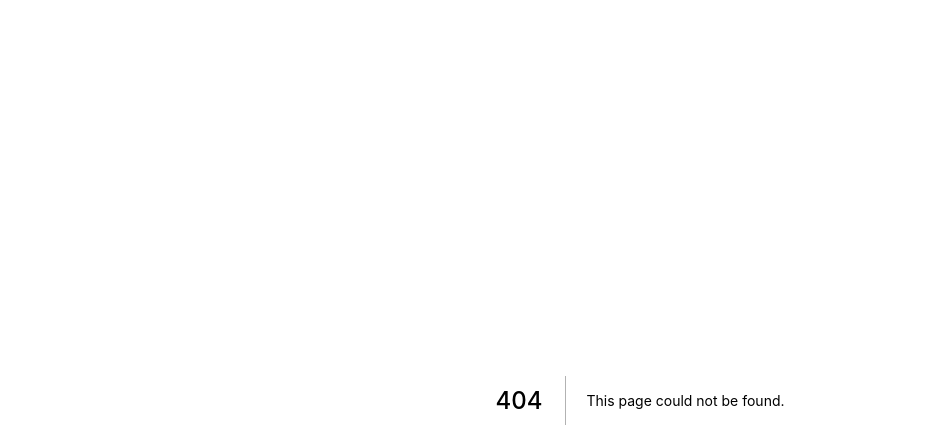
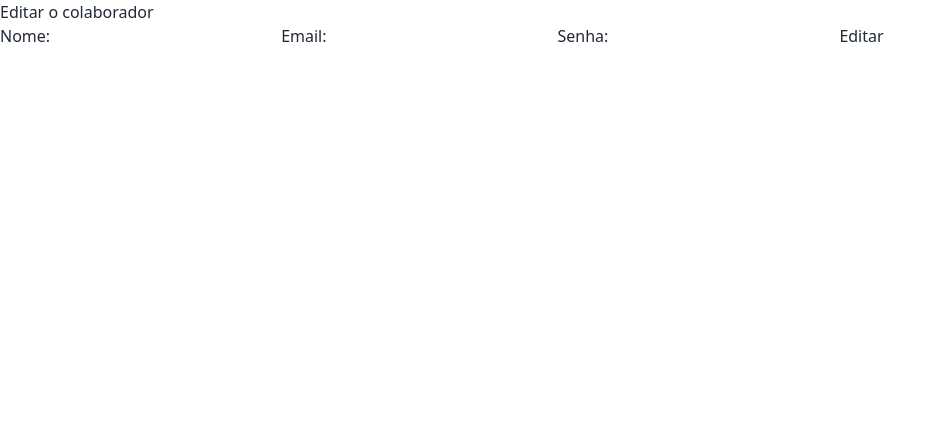
Before and after one commit to p-lacerda/desafio-findme-crud, a Next.js app in the folder front-end/: page /colaborador/editar/1 in a window 1280 px wide. Before the commit this address had no page. Shown: the top 448 px of the page, without its empty margins (0-946 px from the left). Built offline with nearby package versions, Linux system fonts and the light colour scheme.

Commit message:
adiciona rotas de editar e deletar para colaboradores

```diff
--- a/front-end/src/pages/cliente/index.tsx
+++ b/front-end/src/pages/cliente/index.tsx
@@ -45,7 +45,7 @@ function Cliente({}: Props) {
                   <button
                     className='btn'
                   >
-                    Deletar
+                    Excluir
                   </button>
                 </Link>
               </div>
--- /dev/null
+++ b/front-end/src/pages/colaborador/deletar/[id].tsx
@@ -0,0 +1,32 @@
+import type { NextPage } from 'next';
+import Link from 'next/link';
+import { useRouter } from 'next/router';
+
+const DeletarColaborador: NextPage = () => {
+  const router = useRouter();
+  const { query } = useRouter();
+
+
+  const deleteItem = async () => {
+    await fetch(`http://localhost:3001/colaborador/${query.id}`, {
+      method: 'DELETE',
+      headers: {
+        'Content-Type': 'application/json'
+      },
+    })
+
+    router.push('/colaborador');
+  };
+  return (
+    <div>
+      Você deseja deletar o colaborador: nomeDoColaborador?
+
+      <button onClick={() => deleteItem()}>Sim, desejo excluir</button>
+      <Link passHref href="/cliente">
+        <button>Não, quero cancelar</button>
+      </Link>
+    </div>
+  )
+}
+
+export default DeletarColaborador;
--- /dev/null
+++ b/front-end/src/pages/colaborador/editar/[id].tsx
@@ -0,0 +1,53 @@
+import React from 'react';
+import { useRouter } from 'next/router';
+import { useForm, SubmitHandler } from "react-hook-form";
+
+type Inputs = {
+  nome: string,
+  email: string,
+  senha: string,
+};
+
+type Props = {};
+
+const EditarColaborador = (props: Props) => {
+  const router = useRouter();
+  const { query } = useRouter();
+
+  const { register, handleSubmit, watch, formState: { errors } } = useForm<Inputs>();
+
+  const onSubmit: SubmitHandler<Inputs> = async (data) => {
+    await fetch(`http://localhost:3001/colaborador/${query.id}`, {
+      method: 'PATCH',
+      headers: {
+        'Content-Type': 'application/json'
+      },
+      body: JSON.stringify(data)
+    })
+
+    router.push('/colaborador');
+  };
+  return (
+    <div>
+      Editar o colaborador
+
+      <form onSubmit={handleSubmit(onSubmit)}>
+        <label>
+          Nome:
+          <input type="text"  {...register("nome", { required: true })} />
+        </label>
+        <label>
+          Email:
+          <input type="text"  {...register("email", { required: true })} />
+        </label>
+        <label>
+          Senha:
+          <input type="text"  {...register("senha", { required: true })} />
+        </label>
+        <button type="submit">Editar</button>
+      </form>
+    </div>
+  )
+}
+
+export default EditarColaborador;
--- a/front-end/src/pages/colaborador/index.tsx
+++ b/front-end/src/pages/colaborador/index.tsx
@@ -24,10 +24,26 @@ function Colaborador({}: Props) {
         <p>Lista de Colaboradores</p>
         <div>
         {
-          data.map(({ nome, email }, i) => (
+          data.map(({ id, nome, email }, i) => (
             <div key={i}>
               <p>{ nome }</p>
               <p>{ email }</p>
+              <div>
+                <Link passHref href={`/colaborador/editar/${id}`}>
+                  <button
+                    className='btn'
+                  >
+                    Editar
+                  </button>
+                </Link>
+                <Link passHref href={`/colaborador/deletar/${id}`}>
+                  <button
+                    className='btn'
+                  >
+                    Excluir
+                  </button>
+                </Link>
+              </div>
             </div>
           ))
         }
--- a/front-end/src/pages/os/index.tsx
+++ b/front-end/src/pages/os/index.tsx
@@ -25,10 +25,26 @@ function Os({}: Props) {
         <p>Lista de Ordens de Serviço</p>
         <div>
         {
-          data.map(({ dataAbertura, problemaRelatado }, i) => (
+          data.map(({ id, dataAbertura, problemaRelatado }, i) => (
             <div key={i}>
               <p>{ dataAbertura }</p>
               <p>{ problemaRelatado }</p>
+              <div>
+                <Link passHref href={`/os/editar/${id}`}>
+                  <button
+                    className='btn'
+                  >
+                    Editar
+                  </button>
+                </Link>
+                <Link passHref href={`/os/deletar/${id}`}>
+                  <button
+                    className='btn'
+                  >
+                    Excluir
+                  </button>
+                </Link>
+              </div>
             </div>
           ))
         }
```
Also changed, not shown: front-end/src/pages/os/deletar/[id].tsx (added), front-end/src/pages/os/editar/[id].tsx (added).
